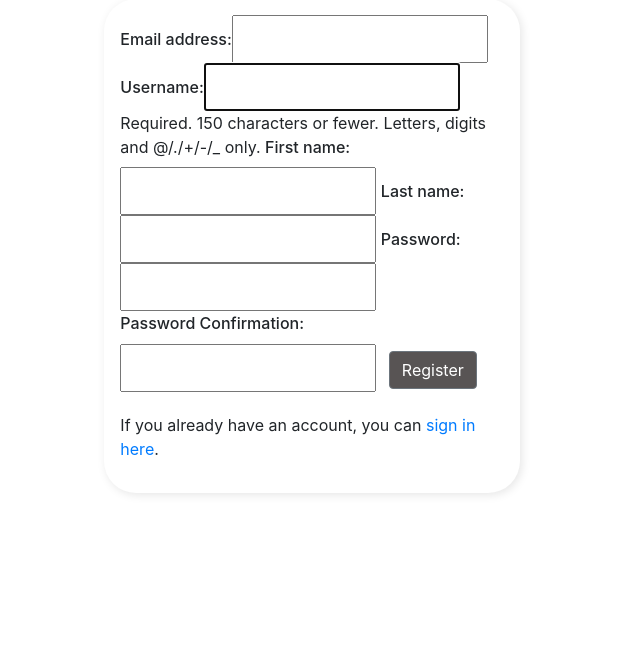
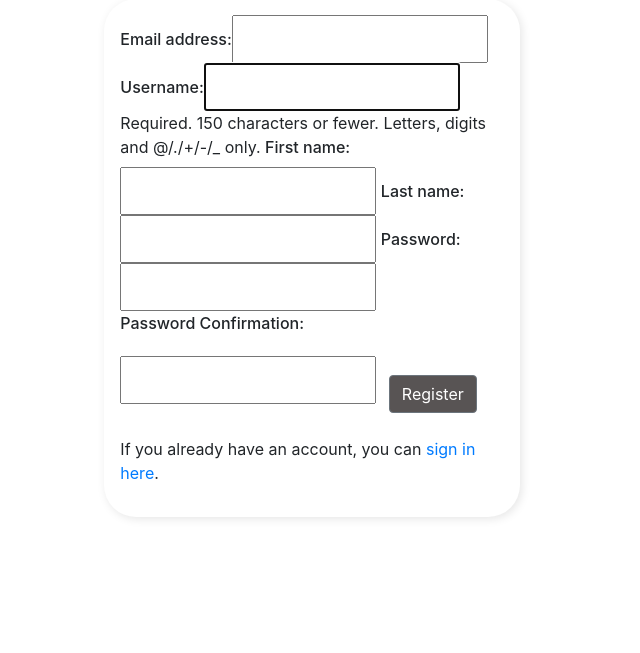
Before and after one commit to 3PU/2nd-paw, a Django app: page /accounts/register/ in a window 1280 px wide. Shown: the part 97-750 px from the top of the page, without its empty margins (328-968 px from the left). Run offline with Django 3.2, Linux system fonts and the light colour scheme; some libraries are stand-ins or nearby versions.

Commit message:
Added top-margin to all submit buttons

```diff
--- a/static/css/custom.css
+++ b/static/css/custom.css
@@ -9,7 +9,7 @@ html, body {
 
 .btn-secondary {
     background-color: #585454;
-    margin: 0.5em;
+    margin: 2em 0.5em 0.5em 0.5em;
 }
 
 .card {
@@ -181,7 +181,6 @@ html, body {
 
 #submit_payment_btn {
     font-size: 1.3em;
-    margin: 2em;
 }
 
 /* ----------------------------------------- PASSWORD RESET PAGES */
```
